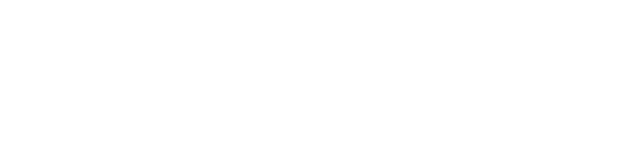
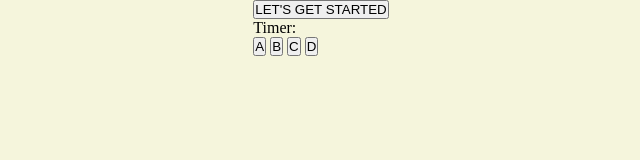
Before and after one commit to avuong19/Quiz-JavaScript-, a plain HTML site: page index.html in a window 1280 px wide. Shown: the whole page, without its empty margins (319-959 px from the left). Drawn offline with Linux system fonts and the light colour scheme.

Commit message:
inital html structure

```diff
--- a/assets/styles.css
+++ b/assets/styles.css
@@ -0,0 +1,13 @@
+*{
+    padding:0;
+    margin: 0;
+    box-sizing: border-box;
+}
+
+
+body {
+    display: grid;
+    place-items: center;
+    background-color: beige;
+
+}
--- a/index.html
+++ b/index.html
@@ -5,8 +5,42 @@
     <meta http-equiv="X-UA-Compatible" content="IE=edge">
     <meta name="viewport" content="width=device-width, initial-scale=1.0">
     <title>QUIZ</title>
+    <link rel="stylesheet" href="./assets/styles.css">
 </head>
 <body>
+<div id="container">
+  <!--Opening Page-->
+  <div class="startBtn">
+      <button>
+        LET'S GET STARTED
+      </button>
+  </div>
+  <!--Timer-->
+  <div class="timer">
+      Timer:
+  </div>
+  <!--Quiz Question-->
+  <div>
+    <p id="Question"></p>
+    <button id ="a" onclick="confirmAns('a')">A</button>
+    <button id ="b" onclick="confirmAns('b')">B</button>
+    <button id ="c" onclick="confirmAns('c')">C</button>
+    <button id ="d" onclick="confirmAns('d')">D</button>
+  </div>
+  <!--Result Page -->
 
+
+
+
+
+
+
+
+
+
+
+
+</div>
+<script src="./assets/scripts.js"></script>
 </body>
 </html>
```
